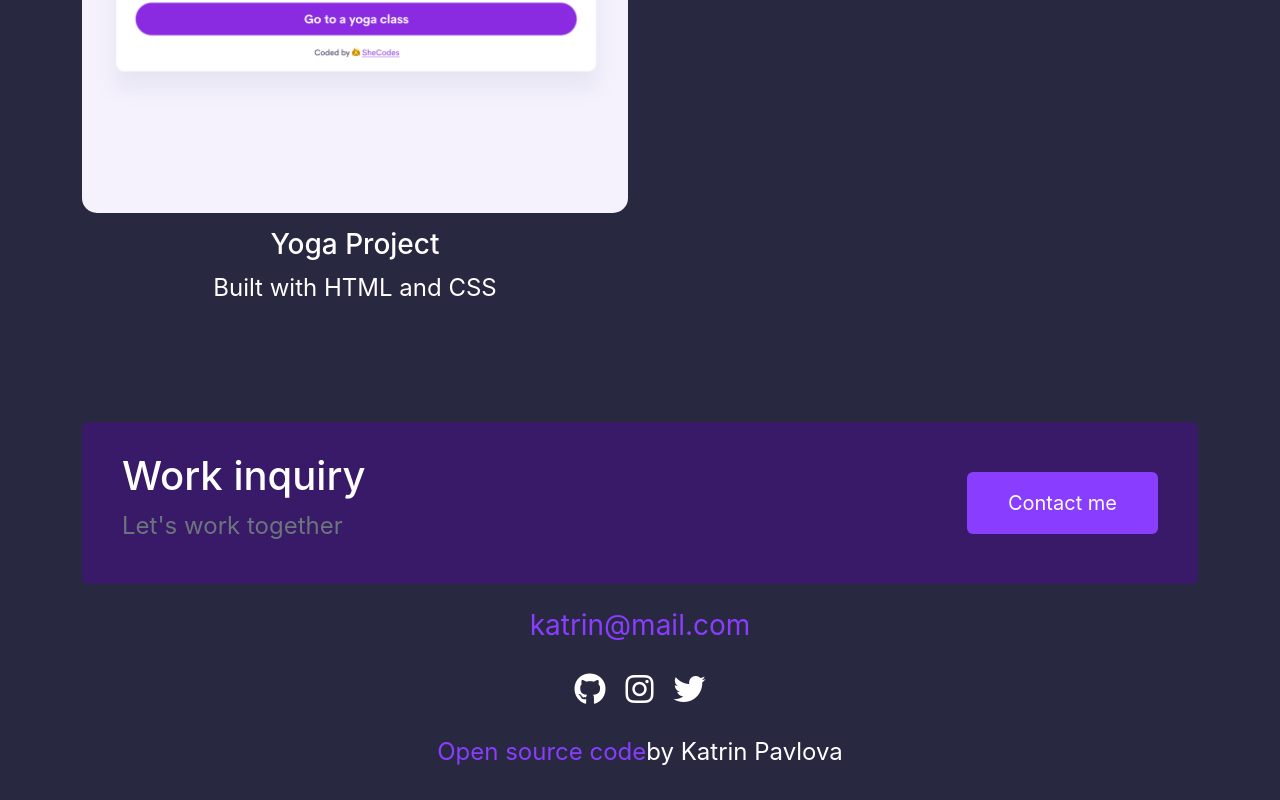
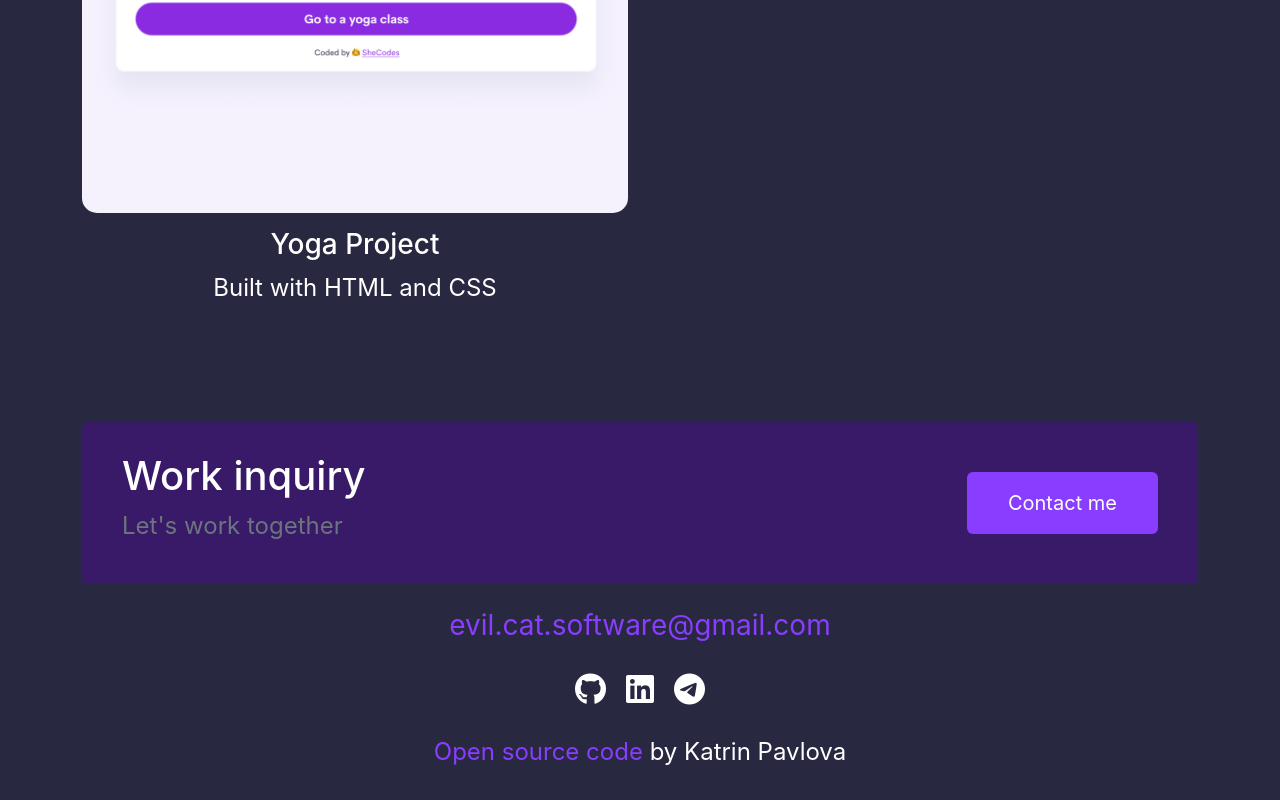
Before and after one commit to Meowmaniac/portfolio, a React (Create React App) app: page /work in a window 1280 px wide. Shown: the part 1286-2086 px from the top of the page. Built offline with nearby package versions, Linux system fonts and the light colour scheme.

Commit message:
Footer moved to a separate component

```diff
--- /dev/null
+++ b/src/Footer.js
@@ -0,0 +1,72 @@
+import React from "react";
+
+class Footer extends React.Component {
+  render() {
+    return (
+      <div className="Footer">
+        <footer>
+          <div className="contact-box d-flex justify-content-between rounded d-none d-md-flex">
+            <div>
+              <h4>Work inquiry</h4>
+              <p className="text-muted m-0">Let's work together</p>
+            </div>
+            <div>
+              <a
+                href="/contact"
+                className="btn btn-branding"
+                title="Contact Katrin Pavlova"
+              >
+                Contact me
+              </a>
+            </div>
+          </div>
+          <div className="text-center">
+            <a
+              href="mailto:evil.cat.software@gmail.com"
+              className="email-link"
+              title="Email Katrin"
+            >
+              evil.cat.software@gmail.com
+            </a>
+            <div className="social-links">
+              <a
+                href="https://github.com/Meowmaniac"
+                target="_blank"
+                title="Github profile"
+              >
+                <i className="fa-brands fa-github"></i>
+              </a>
+              <a
+                href="https://www.linkedin.com/in/katrin-pavlova/"
+                target="_blank"
+                title="LinkedIn profile"
+              >
+                <i className="fa-brands fa-linkedin"></i>
+              </a>
+              <a
+                href="https://t.me/Meowmaniac"
+                target="_blank"
+                title="Telegram message"
+              >
+                <i className="fa-brands fa-telegram"></i>
+              </a>
+            </div>
+          </div>
+
+          <p className="text-center">
+            <a
+              href="https://github.com/Meowmaniac/portfolio"
+              target="_blank"
+              alt="Source code"
+            >
+              Open source code
+            </a>{" "}
+            by Katrin Pavlova
+          </p>
+        </footer>
+      </div>
+    );
+  }
+}
+
+export default Footer;
--- a/src/pages/About.js
+++ b/src/pages/About.js
@@ -1,5 +1,6 @@
 import React from "react";
 import photo from "../images/me.jpg";
+import Footer from "../Footer";
 
 class About extends React.Component {
   render() {
@@ -32,65 +33,7 @@
               />
             </div>
           </div>
-          <footer>
-            <div className="contact-box d-flex justify-content-between rounded d-none d-md-flex">
-              <div>
-                <h4>Work inquiry</h4>
-                <p className="text-muted m-0">Let's work together</p>
-              </div>
-              <div>
-                <a
-                  href="contact.html"
-                  className="btn btn-branding"
-                  title="Contact Katrin Pavlova"
-                >
-                  Contact me
-                </a>
-              </div>
-            </div>
-            <div className="text-center">
-              <a
-                href="mailto:katrin@mail.com"
-                className="email-link"
-                title="Email Katrin"
-              >
-                katrin@mail.com
-              </a>
-              <div className="social-links">
-                <a
-                  href="http://github.com/meowmeow"
-                  target="_blank"
-                  title="Github profile"
-                >
-                  <i className="fa-brands fa-github"></i>
-                </a>
-                <a
-                  href="http://instagram.com/meowmeow"
-                  target="_blank"
-                  title="Instagram profile"
-                >
-                  <i className="fa-brands fa-instagram"></i>
-                </a>
-                <a
-                  href="http://twitter.com/meowmeow"
-                  target="_blank"
-                  title="Twitter profile"
-                >
-                  <i className="fa-brands fa-twitter"></i>
-                </a>
-              </div>
-            </div>
-
-            <p className="text-center">
-              <a
-                href="https://github.com/Meowmaniac/portfolio"
-                alt="Source code"
-              >
-                Open source code
-              </a>
-              by Katrin Pavlova
-            </p>
-          </footer>
+          <Footer />
         </div>
       </div>
     );
--- a/src/pages/Contact.js
+++ b/src/pages/Contact.js
@@ -1,4 +1,5 @@
 import React from "react";
+import Footer from "../Footer";
 
 class Contact extends React.Component {
   render() {
@@ -38,65 +39,7 @@
               </a>
             </p>
           </div>
-          <footer>
-            <div className="contact-box d-flex justify-content-between rounded d-none d-md-flex">
-              <div>
-                <h4>Work inquiry</h4>
-                <p className="text-muted m-0">Let's work together</p>
-              </div>
-              <div>
-                <a
-                  href="contact.html"
-                  className="btn btn-branding"
-                  title="Contact Katrin Pavlova"
-                >
-                  Contact me
-                </a>
-              </div>
-            </div>
-            <div className="text-center">
-              <a
-                href="mailto:katrin@mail.com"
-                className="email-link"
-                title="Email Katrin"
-              >
-                katrin@mail.com
-              </a>
-              <div className="social-links">
-                <a
-                  href="http://github.com/meowmeow"
-                  target="_blank"
-                  title="Github profile"
-                >
-                  <i className="fa-brands fa-github"></i>
-                </a>
-                <a
-                  href="http://instagram.com/meowmeow"
-                  target="_blank"
-                  title="Instagram profile"
-                >
-                  <i className="fa-brands fa-instagram"></i>
-                </a>
-                <a
-                  href="http://twitter.com/meowmeow"
-                  target="_blank"
-                  title="Twitter profile"
-                >
-                  <i className="fa-brands fa-twitter"></i>
-                </a>
-              </div>
-            </div>
-
-            <p className="text-center">
-              <a
-                href="https://github.com/Meowmaniac/portfolio"
-                alt="Source code"
-              >
-                Open source code
-              </a>
-              by Katrin Pavlova
-            </p>
-          </footer>
+          <Footer />
         </div>
       </div>
     );
--- a/src/pages/Home.js
+++ b/src/pages/Home.js
@@ -1,6 +1,7 @@
 import React from "react";
 import weather from "../images/weather.png";
 import manga from "../images/manga.png";
+import Footer from "../Footer";
 
 class Home extends React.Component {
   render() {
@@ -76,66 +77,7 @@
               </div>
             </div>
           </div>
-          <footer>
-            <div className="contact-box d-flex justify-content-between rounded d-none d-md-flex">
-              <div>
-                <h4>Work inquiry</h4>
-                <p className="text-muted m-0">Let's work together</p>
-              </div>
-              <div>
-                <a
-                  href="/contact"
-                  className="btn btn-branding"
-                  title="Contact Katrin Pavlova"
-                >
-                  Contact me
-                </a>
-              </div>
-            </div>
-            <div className="text-center">
-              <a
-                href="mailto:evil.cat.software@gmail.com"
-                className="email-link"
-                title="Email Katrin"
-              >
-                evil.cat.software@gmail.com
-              </a>
-              <div className="social-links">
-                <a
-                  href="https://github.com/Meowmaniac"
-                  target="_blank"
-                  title="Github profile"
-                >
-                  <i className="fa-brands fa-github"></i>
-                </a>
-                <a
-                  href="https://www.linkedin.com/in/katrin-pavlova/"
-                  target="_blank"
-                  title="LinkedIn profile"
-                >
-                  <i className="fa-brands fa-linkedin"></i>
-                </a>
-                <a
-                  href="https://t.me/Meowmaniac"
-                  target="_blank"
-                  title="Telegram message"
-                >
-                  <i className="fa-brands fa-telegram"></i>
-                </a>
-              </div>
-            </div>
-
-            <p className="text-center">
-              <a
-                href="https://github.com/Meowmaniac/portfolio"
-                target="_blank"
-                alt="Source code"
-              >
-                Open source code
-              </a>{" "}
-              by Katrin Pavlova
-            </p>
-          </footer>
+          <Footer />
         </div>
       </div>
     );
--- a/src/pages/Work.js
+++ b/src/pages/Work.js
@@ -2,6 +2,7 @@
 import weather from "../images/weather.png";
 import manga from "../images/manga.png";
 import yoga from "../images/yoga.png";
+import Footer from "../Footer";
 
 class Work extends React.Component {
   render() {
@@ -43,65 +44,7 @@
               </div>
             </div>
           </div>
-          <footer>
-            <div className="contact-box d-flex justify-content-between rounded d-none d-md-flex">
-              <div>
-                <h4>Work inquiry</h4>
-                <p className="text-muted m-0">Let's work together</p>
-              </div>
-              <div>
-                <a
-                  href="contact.html"
-                  className="btn btn-branding"
-                  title="Contact Katrin Pavlova"
-                >
-                  Contact me
-                </a>
-              </div>
-            </div>
-            <div className="text-center">
-              <a
-                href="mailto:katrin@mail.com"
-                className="email-link"
-                title="Email Katrin"
-              >
-                katrin@mail.com
-              </a>
-              <div className="social-links">
-                <a
-                  href="http://github.com/meowmeow"
-                  target="_blank"
-                  title="Github profile"
-                >
-                  <i className="fa-brands fa-github"></i>
-                </a>
-                <a
-                  href="http://instagram.com/meowmeow"
-                  target="_blank"
-                  title="Instagram profile"
-                >
-                  <i className="fa-brands fa-instagram"></i>
-                </a>
-                <a
-                  href="http://twitter.com/meowmeow"
-                  target="_blank"
-                  title="Twitter profile"
-                >
-                  <i className="fa-brands fa-twitter"></i>
-                </a>
-              </div>
-            </div>
-
-            <p className="text-center">
-              <a
-                href="https://github.com/Meowmaniac/portfolio"
-                alt="Source code"
-              >
-                Open source code
-              </a>
-              by Katrin Pavlova
-            </p>
-          </footer>
+          <Footer />
         </div>
       </div>
     );
```
